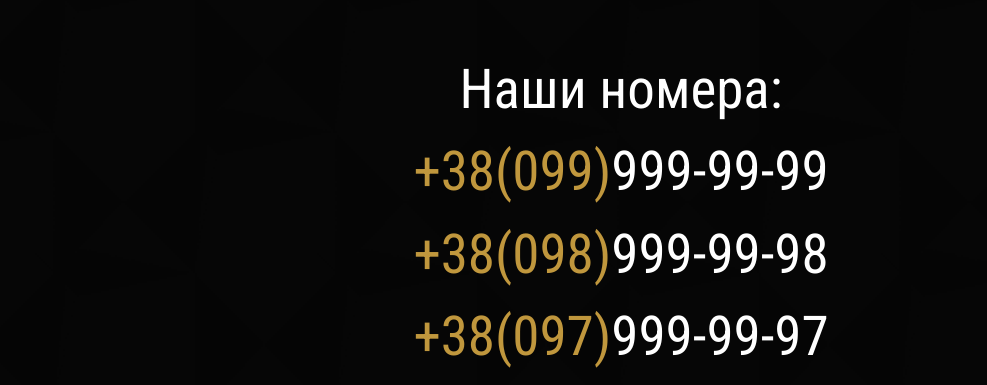
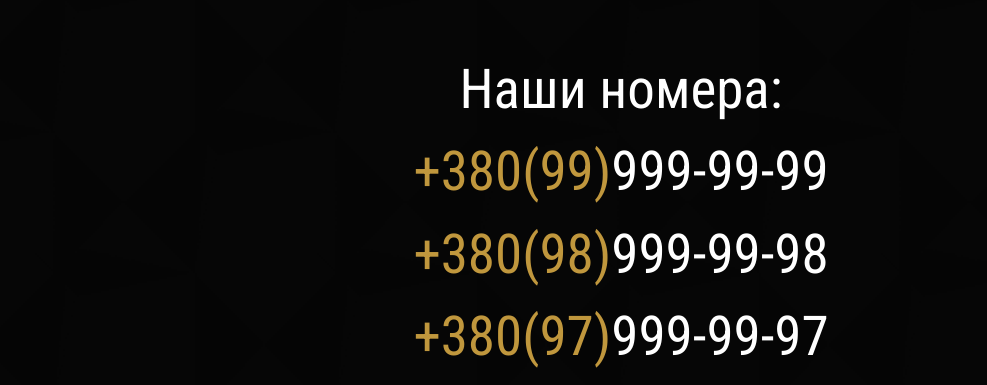
Before and after one commit to Subbiger/subbiger.github.io, a plain HTML site: page hotel/index.html in a window 1280 px wide. Shown: the part 8461-8846 px from the top of the page, without its empty margins (19-1006 px from the left). Drawn offline with nearby package versions, Linux system fonts and the light colour scheme.

Commit message:
Update index.html

```diff
--- a/hotel/index.html
+++ b/hotel/index.html
@@ -199,11 +199,11 @@
             <div class="footer_main">
                 <div class="phone">
                     <p>Наши номера:</p>
-                    <p><span>+38(099)</span>999-99-99</p>
+                    <p><span>+380(99)</span>999-99-99</p>
                     <hr class="uk-divider-vertical">
-                    <p><span>+38(098)</span>999-99-98</p>
+                    <p><span>+380(98)</span>999-99-98</p>
                     <hr class="uk-divider-vertical">
-                    <p><span>+38(097)</span>999-99-97</p>
+                    <p><span>+380(97)</span>999-99-97</p>
                 </div>
                 <p class="notif">Номера работают круглосуточно*</p>
                 <div class="social">
```
